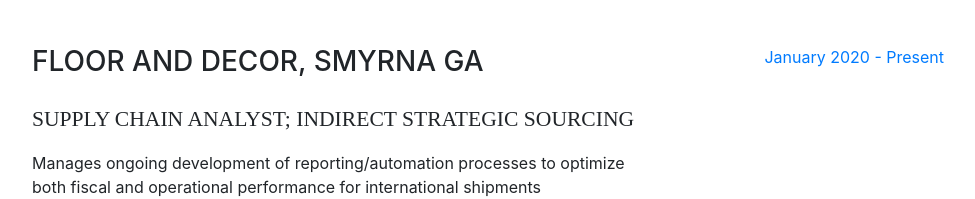
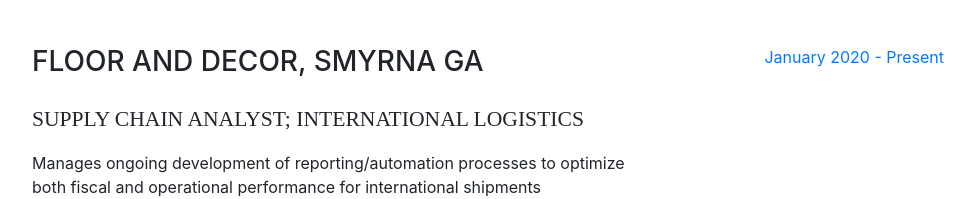
Before and after one commit to alisonsuhm/alisonsuhm.github.io, a website with bundled scripts: page index.html in a window 1280 px wide. Shown: the part 889-1088 px from the top of the page, without its empty margins (288-1263 px from the left). Built offline with nearby package versions, Linux system fonts and the light colour scheme; a web font is replaced by a local one.

Commit message:
Update index.html

```diff
--- a/index.html
+++ b/index.html
@@ -116,7 +116,7 @@
           <div class="resume-item d-flex flex-column flex-md-row mb-5">
             <div class="resume-content mr-auto">
               <h3 class="mb-0">Floor and Decor, Smyrna GA</h3><br>
-              <div class="subheading mb-3">Supply Chain Analyst; Indirect Strategic Sourcing</div>
+              <div class="subheading mb-3">Supply Chain Analyst; International Logistics</div>
 			    <p>Manages ongoing development of reporting/automation processes to optimize both fiscal and operational performance for international shipments
 			<br><br>Collaborates daily with adjacent teams and external service providers to maintain system data integrity
 		        <br><br>Leads quarterly KPI reviews and contract rate analysis
```
